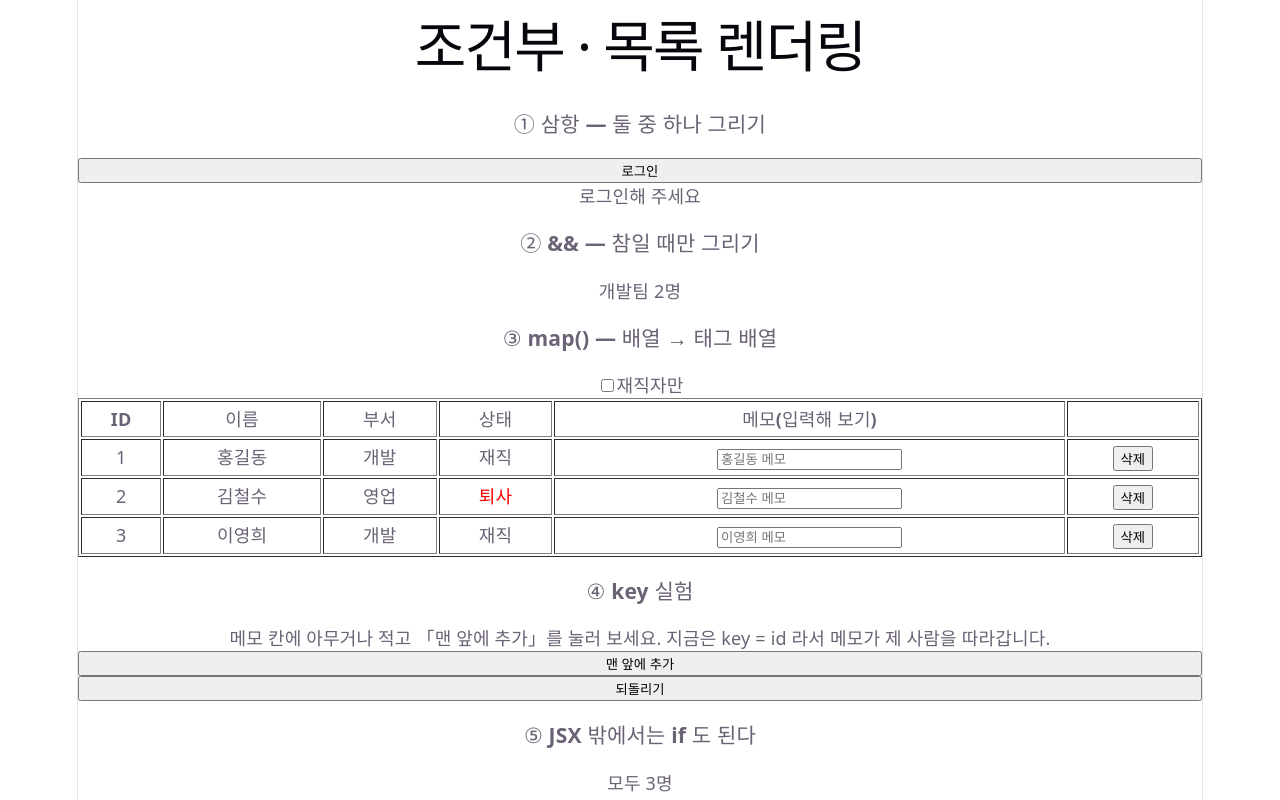
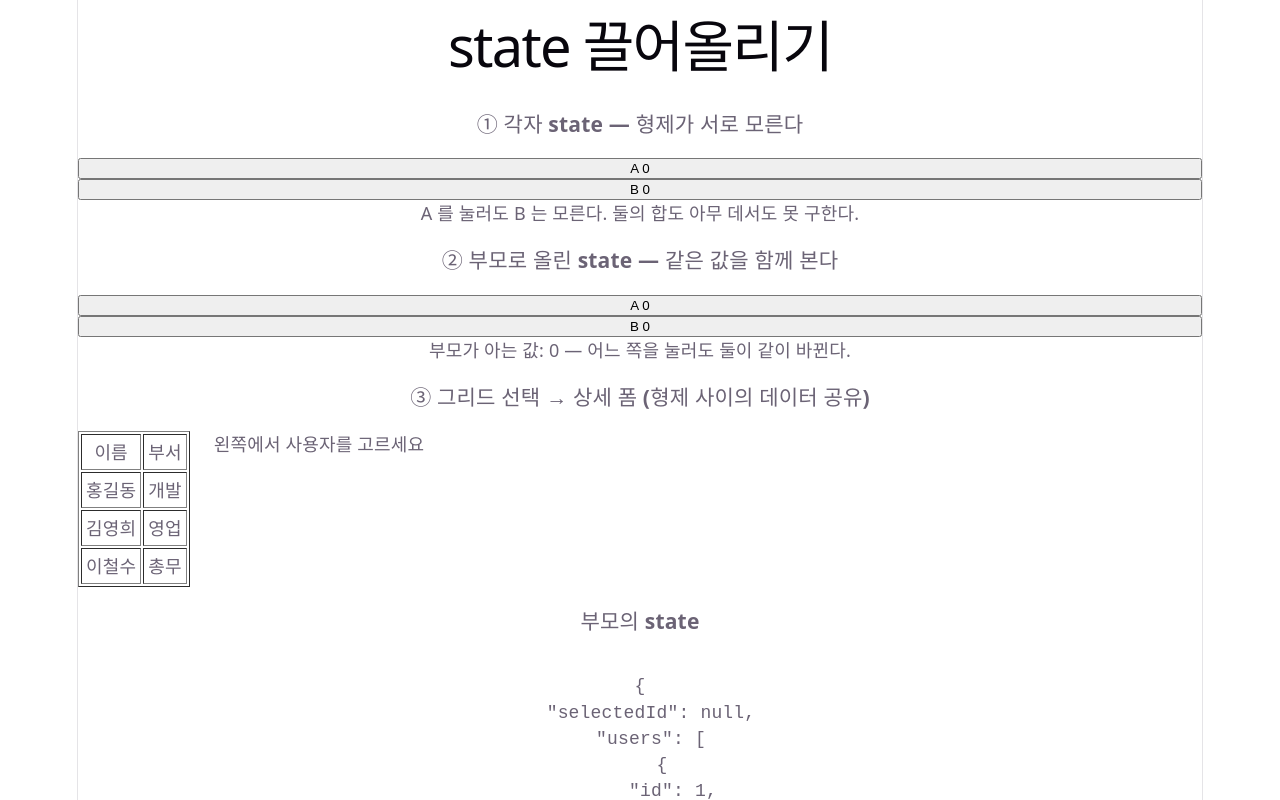
Before and after one commit to javakorea/react_hello, a React (Vite) app: page / in a window 1280 px wide. Shown: the top 800 px of the page. Built offline with nearby package versions, Linux system fonts and the light colour scheme.

Commit message:
6단계 폼 예제·노트 마무리 · 7단계 state 끌어올리기 예제
Co-Authored-By: Claude Fable 5.1 <noreply@anthropic.com>

```diff
--- /dev/null
+++ b/src/lesson7/Lesson7Lifting.jsx
@@ -0,0 +1,107 @@
+// 7단계 — state 끌어올리기(lifting state up)
+// 핵심: 형제 컴포넌트는 서로를 모른다. 둘이 같은 값을 써야 하면 그 값을 공통 부모로 올리고,
+//       부모가 state 를 들고 자식에게는 props(값) + 콜백(바꾸는 함수)을 내려 준다.
+//       데이터는 아래로(props), 바꾸라는 요청은 위로(콜백) — 단방향 흐름.
+
+import { useState } from 'react'
+
+// ───────── ① 문제: 형제가 각자 state 를 들면 서로 모른다 ─────────
+function CounterAlone({ label }) {
+  const [n, setN] = useState(0)          // 자기만의 state
+  return <button onClick={() => setN(n + 1)}>{label} {n}</button>
+}
+
+// ───────── ② 해법: 부모가 state, 자식은 props + 콜백 ─────────
+// 자식은 state 가 없다. 값은 받고(value), 바꾸고 싶으면 부모가 준 함수를 부른다(onChange).
+function CounterShared({ label, value, onChange }) {
+  return <button onClick={() => onChange(value + 1)}>{label} {value}</button>
+}
+
+// ───────── ③ 실전: 그리드(목록) 선택 → 상세 폼 ─────────
+// 그리드와 폼은 형제. 「누가 선택됐는가」「사용자 목록」은 둘이 같이 쓰므로 부모(Lesson7Lifting)에 둔다.
+
+function UserGrid({ users, selectedId, onSelect }) {
+  return (
+    <table border="1" cellPadding="4">
+      <thead><tr><th>이름</th><th>부서</th></tr></thead>
+      <tbody>
+        {users.map(u => (
+          <tr key={u.id}
+              onClick={() => onSelect(u.id)}                          // 「나를 선택해 줘」 — 부모에게 요청
+              style={{ background: u.id === selectedId ? '#def' : '', cursor: 'pointer' }}>
+            <td>{u.name}</td><td>{u.dept}</td>
+          </tr>
+        ))}
+      </tbody>
+    </table>
+  )
+}
+
+function UserDetail({ user, onChange }) {
+  if (!user) return <p>왼쪽에서 사용자를 고르세요</p>
+
+  // 6단계 폼과 같은 꼴 — 단지 state 가 여기 없고 부모에게 있다
+  function handleChange(e) {
+    const { name, value } = e.target
+    onChange({ ...user, [name]: value })                               // 고친 사용자 객체를 부모에게 올림
+  }
+
+  return (
+    <div>
+      <p><input name="name" value={user.name} onChange={handleChange} /></p>
+      <p>
+        <select name="dept" value={user.dept} onChange={handleChange}>
+          <option>개발</option><option>영업</option><option>총무</option>
+        </select>
+      </p>
+      <p style={{ color: '#888' }}>id {user.id} · 입력하는 즉시 왼쪽 그리드도 바뀐다</p>
+    </div>
+  )
+}
+
+function Lesson7Lifting() {
+  // ② 의 공유 state
+  const [shared, setShared] = useState(0)
+
+  // ③ 의 공유 state — 그리드와 폼이 함께 쓰는 것은 전부 여기
+  const [users, setUsers] = useState([
+    { id: 1, name: '홍길동', dept: '개발' },
+    { id: 2, name: '김영희', dept: '영업' },
+    { id: 3, name: '이철수', dept: '총무' },
+  ])
+  const [selectedId, setSelectedId] = useState(null)
+
+  // 그릴 때 계산하는 값 — 선택된 사용자 객체 (state 로 따로 두지 않는다. 5단계 shown 과 같은 이유)
+  const selected = users.find(u => u.id === selectedId)
+
+  // 폼이 올려 준 사용자로 목록의 그 한 명만 교체 (불변성 — map 으로 새 배열)
+  function updateUser(changed) {
+    setUsers(users.map(u => (u.id === changed.id ? changed : u)))
+  }
+
+  return (
+    <>
+      <h1>state 끌어올리기</h1>
+
+      <h3>① 각자 state — 형제가 서로 모른다</h3>
+      <CounterAlone label="A" /> <CounterAlone label="B" />
+      <p>A 를 눌러도 B 는 모른다. 둘의 합도 아무 데서도 못 구한다.</p>
+
+      <h3>② 부모로 올린 state — 같은 값을 함께 본다</h3>
+      <CounterShared label="A" value={shared} onChange={setShared} />{' '}
+      <CounterShared label="B" value={shared} onChange={setShared} />
+      <p>부모가 아는 값: {shared} — 어느 쪽을 눌러도 둘이 같이 바뀐다.</p>
+
+      <h3>③ 그리드 선택 → 상세 폼 (형제 사이의 데이터 공유)</h3>
+      <div style={{ display: 'flex', gap: 24 }}>
+        <UserGrid users={users} selectedId={selectedId} onSelect={setSelectedId} />
+        <UserDetail user={selected} onChange={updateUser} />
+      </div>
+
+      <h3>부모의 state</h3>
+      <pre>{JSON.stringify({ selectedId, users }, null, 2)}</pre>
+    </>
+  )
+}
+
+export default Lesson7Lifting
--- a/src/main.jsx
+++ b/src/main.jsx
@@ -1,7 +1,7 @@
 import { StrictMode } from 'react'
 import { createRoot } from 'react-dom/client'
 import './index.css'
-import App from './lesson5/Lesson5List.jsx'   // 원래: './App.jsx'
+import App from './lesson7/Lesson7Lifting.jsx'   // 원래: './App.jsx'
 
 createRoot(document.getElementById('root')).render(
   <StrictMode>
```
Also changed, not shown: src/lesson6/Lesson6Form.jsx (added, +86 -0 lines), 1 other file (tests, documents, lock files or other folders).
